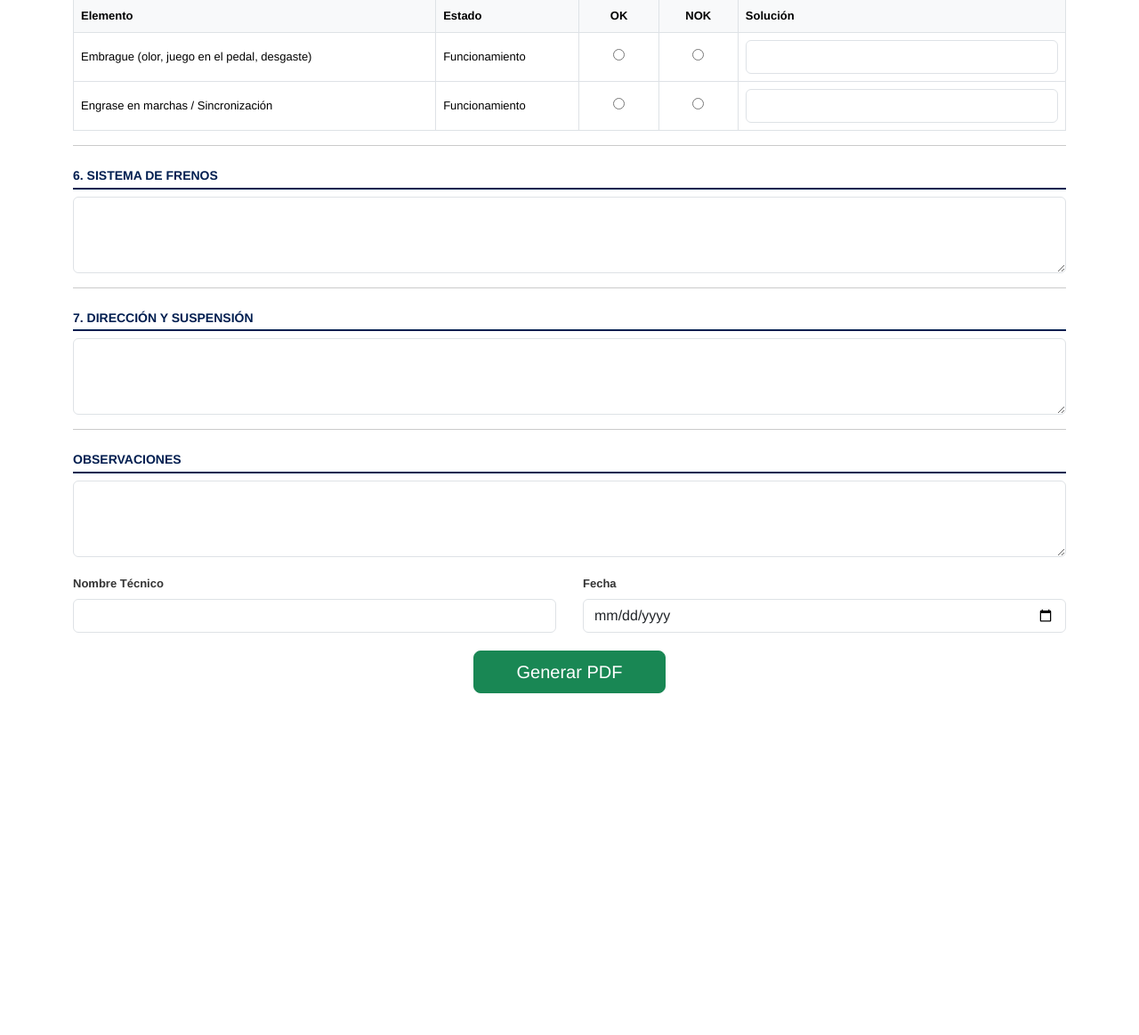
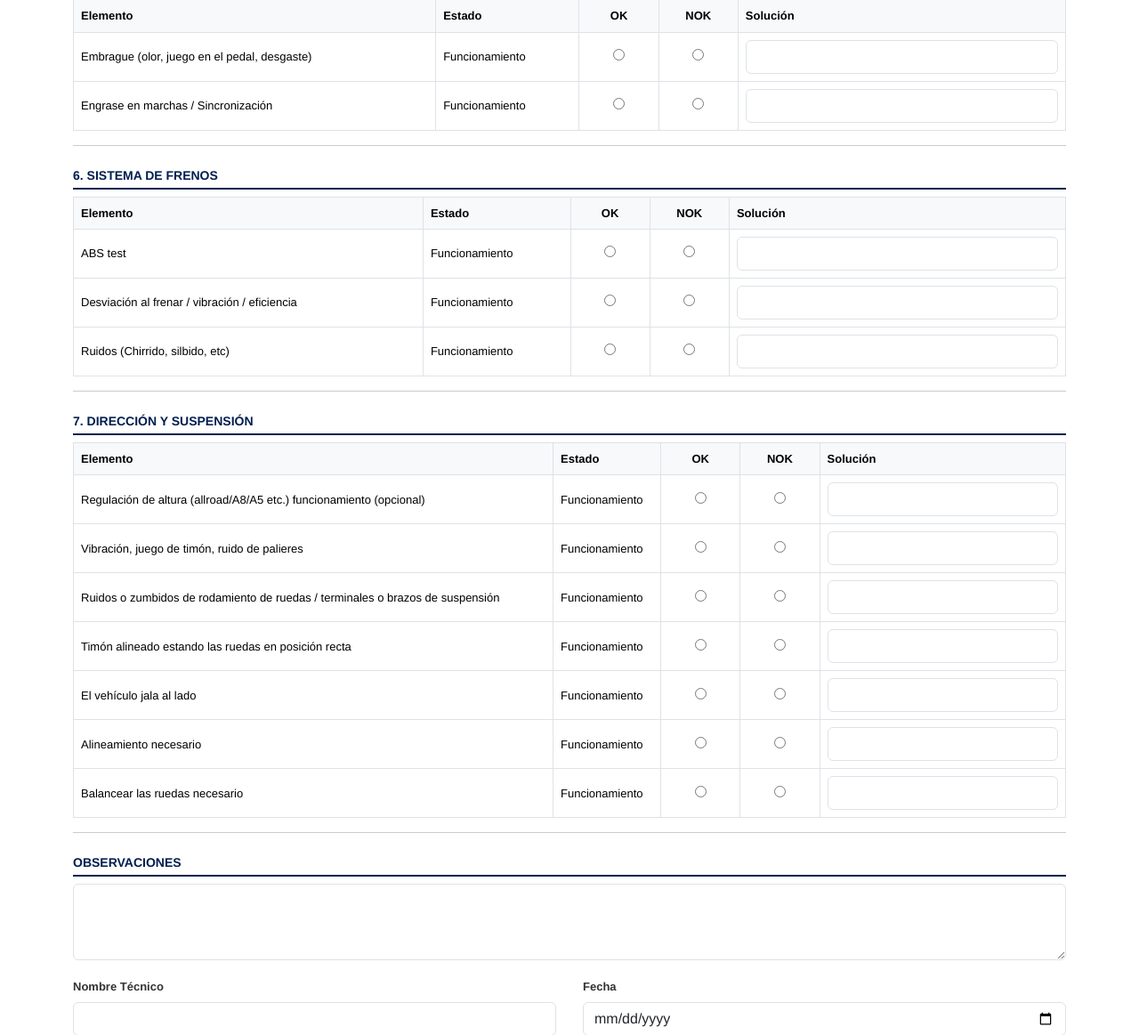
Before and after one commit to jairosandovalg/generador-pdf, a Flask app: page / in a window 1280 px wide. Shown: the part 1744-2907 px from the top of the page at 89% size. Before the commit the page ends 2523 px from the top, so only its background shows below. Run offline with Flask 3, Linux system fonts and the light colour scheme.

Commit message:
pdf_template.html

```diff
--- a/templates/pdf_template.html
+++ b/templates/pdf_template.html
@@ -302,27 +302,113 @@
 </table>
 
 
+<hr>
+<h4>6. SISTEMA DE FRENOS</h4>
+<table class="table table-bordered">
+    <thead>
+        <tr>
+            <th>Elemento</th>
+            <th>Estado</th>
+            <th style="text-align: center; width: 8%;">OK</th>
+            <th style="text-align: center; width: 8%;">NOK</th>
+            <th>Solución</th>
+        </tr>
+    </thead>
+    <tbody>
+        {% set elementos_frenos = [
+            ('ABS test', 'abs_test', 'solucion_abs_test'),
+            ('Desviación al frenar / vibración / eficiencia', 'desviacion_freno', 'solucion_desviacion_freno'),
+            ('Ruidos (Chirrido, silbido, etc)', 'ruidos_freno', 'solucion_ruidos_freno')
+        ] %}
 
+        {% for item, name_val, name_sol in elementos_frenos %}
+        <tr>
+            <td>{{ item }}</td>
+            <td>Funcionamiento</td>
 
+            <td style="text-align: center;">
+                {% if es_pdf %}
+                    {% if datos_post and datos_post.get(name_val) == 'OK' %}✓{% endif %}
+                {% else %}
+                    <input type="radio" name="{{ name_val }}" value="OK">
+                {% endif %}
+            </td>
 
+            <td style="text-align: center;">
+                {% if es_pdf %}
+                    {% if datos_post and datos_post.get(name_val) == 'NOK' %}✗{% endif %}
+                {% else %}
+                    <input type="radio" name="{{ name_val }}" value="NOK">
+                {% endif %}
+            </td>
 
+            <td>
+                {% if es_pdf %}
+                    {{ datos_post.get(name_sol, '') if datos_post else '' }}
+                {% else %}
+                    <input type="text" name="{{ name_sol }}" class="form-control">
+                {% endif %}
+            </td>
+        </tr>
+        {% endfor %}
+    </tbody>
+</table>
 
+<hr>
+<h4>7. DIRECCIÓN Y SUSPENSIÓN</h4>
+<table class="table table-bordered">
+    <thead>
+        <tr>
+            <th>Elemento</th>
+            <th>Estado</th>
+            <th style="text-align: center; width: 8%;">OK</th>
+            <th style="text-align: center; width: 8%;">NOK</th>
+            <th>Solución</th>
+        </tr>
+    </thead>
+    <tbody>
+        {% set elementos_direccion_suspension = [
+            ('Regulación de altura (allroad/A8/A5 etc.) funcionamiento (opcional)', 'regulacion_altura', 'solucion_regulacion_altura'),
+            ('Vibración, juego de timón, ruido de palieres', 'vibracion_timon', 'solucion_vibracion_timon'),
+            ('Ruidos o zumbidos de rodamiento de ruedas / terminales o brazos de suspensión', 'ruidos_rodamiento', 'solucion_ruidos_rodamiento'),
+            ('Timón alineado estando las ruedas en posición recta', 'timon_alineado', 'solucion_timon_alineado'),
+            ('El vehículo jala al lado', 'vehiculo_jala', 'solucion_vehiculo_jala'),
+            ('Alineamiento necesario', 'alineamiento_nec', 'solucion_alineamiento_nec'),
+            ('Balancear las ruedas necesario', 'balanceo_nec', 'solucion_balanceo_nec')
+        ] %}
 
+        {% for item, name_val, name_sol in elementos_direccion_suspension %}
+        <tr>
+            <td>{{ item }}</td>
+            <td>Funcionamiento</td>
 
+            <td style="text-align: center;">
+                {% if es_pdf %}
+                    {% if datos_post and datos_post.get(name_val) == 'OK' %}✓{% endif %}
+                {% else %}
+                    <input type="radio" name="{{ name_val }}" value="OK">
+                {% endif %}
+            </td>
 
+            <td style="text-align: center;">
+                {% if es_pdf %}
+                    {% if datos_post and datos_post.get(name_val) == 'NOK' %}✗{% endif %}
+                {% else %}
+                    <input type="radio" name="{{ name_val }}" value="NOK">
+                {% endif %}
+            </td>
 
-
-
-
-
-
-
-
-
-
-
-
-
+            <td>
+                {% if es_pdf %}
+                    {{ datos_post.get(name_sol, '') if datos_post else '' }}
+                {% else %}
+                    <input type="text" name="{{ name_sol }}" class="form-control">
+                {% endif %}
+            </td>
+        </tr>
+        {% endfor %}
+    </tbody>
+</table>
 
 
 
@@ -332,8 +418,6 @@
 
 
     {% set textos = [
-        ('6. SISTEMA DE FRENOS', 'frenos'),
-        ('7. DIRECCIÓN Y SUSPENSIÓN', 'direccion'),
         ('Observaciones', 'observaciones')
     ] %}
 
```
